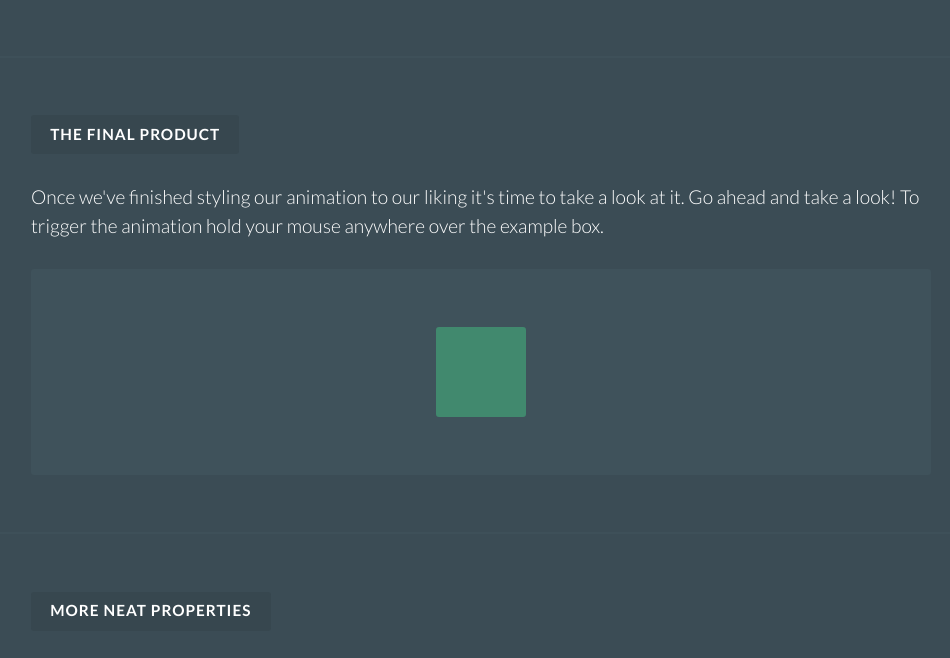
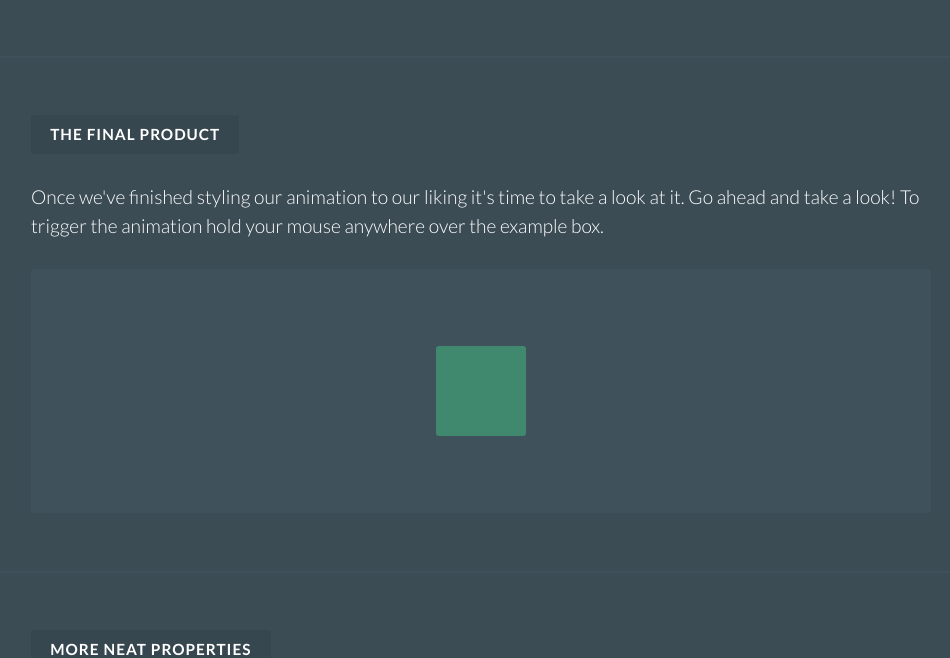
Before and after one commit to noaharogers/animations, a Jekyll site: the page built from index.html, in a window 1280 px wide. Shown: the part 1882-2540 px from the top of the page, without its empty margins (159-1109 px from the left). Built offline with Jekyll 4.4.1, drawn with Linux system fonts in a browser that asks for light colours; grey boxes are pictures that could not be loaded.

Commit message:
Restyles some examples

```diff
--- a/assets/stylesheets/components/_project.scss
+++ b/assets/stylesheets/components/_project.scss
@@ -5,9 +5,8 @@
 .example-box {
   background: lighten($primary, 4%);
   border-radius: $border-radius;
-  padding: 3rem 0;
+  padding: 4rem 0;
   position: relative;
-  margin: 1.5rem 0;
 
   &:last-of-type { margin-bottom: 0; }
 }
@@ -29,12 +28,11 @@
 }
 
 .example-box:hover .rotate-and-morph {
-  // animation: both rotate-morph 2.5s infinite;
-  animation: rotate-morph;
-  animation-direction: alternate;
-  animation-duration: 2.5s;
-  animation-fill-mode: both;
-  animation-iteration-count: infinite;
+  animation: rotate-morph 2.5s alternate infinite;
+  // animation: rotate-morph;
+  // animation-direction: alternate;
+  // animation-duration: 2.5s;
+  // animation-iteration-count: infinite;
 }
 
 @keyframes rotate-morph {
@@ -85,11 +83,11 @@
 .example-box:active .square { animation-play-state: paused; }
 
 @keyframes slide {
-  0% { left: 2rem; }
-  25% { background: purple; }
-  50% { background: red; }
-  75% { background: orange; }
-  100% {
+  from {
+    background: purple;
+    left: 2rem;
+  }
+  to {
     background: yellow;
     left: 80%;
     opacity: .5;
```
